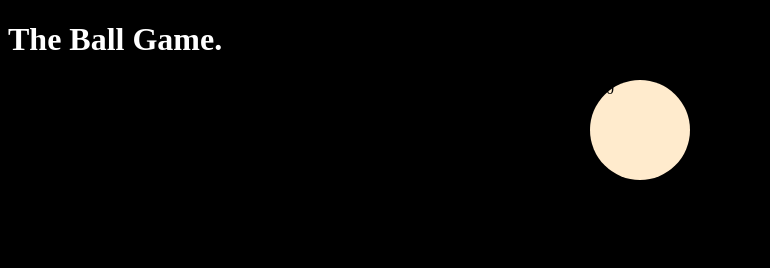
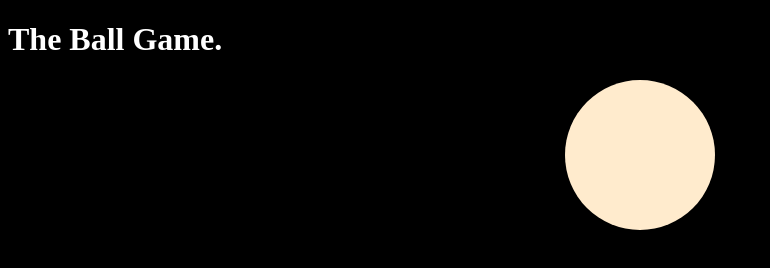
Before and after one commit to elruddy/-L17--Git-I, a plain HTML site: page index.html in a window 1280 px wide. Both pictures are taken after a click on the element "100". Shown: the whole page, without its empty margins (0-770 px from the left). Drawn offline with Linux system fonts and the light colour scheme.

Commit message:
Add grow functionality to on ball click

```diff
--- a/index.html
+++ b/index.html
@@ -5,10 +5,11 @@
     <meta name="viewport" content="width=device-width, initial-scale=1.0" />
     <title>GIT I exercise</title>
     <link rel="stylesheet" href="css/styles.css" />
+    <script src="main.js"></script>
   </head>
 
   <body>
     <h1>The Ball Game.</h1>
-    <div class="ball" onclick="onBallClick()">100</div>
+    <div class="ball" onclick="onBallClick(this)">100</div>
   </body>
 </html>
--- a/main.js
+++ b/main.js
@@ -1,3 +1,9 @@
+var initSize = 100;
+
 function onBallClick() {
-  console.log('You clickeds');
+  var elBall = document.getElementsByClassName('ball')[0];
+  initSize += 50;
+  elBall.style.height = initSize + 'px';
+  elBall.style.width = initSize + 'px';
+  elBall.innerHTML = initSize;
 }
```
